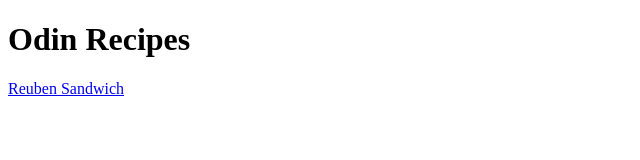
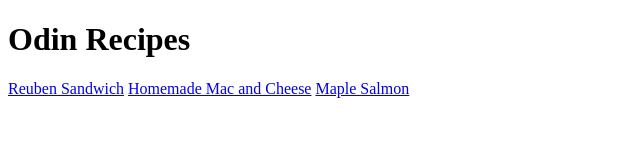
Before and after one commit to dneri126/odin-recipes, a plain HTML site: page index.html in a window 1280 px wide. Shown: the whole page, without its empty margins (0-640 px from the left). Drawn offline with Linux system fonts and the light colour scheme.

Commit message:
link Mac and Salmon recipe to index.html

```diff
--- a/index.html
+++ b/index.html
@@ -9,5 +9,7 @@
 <body>
     <h1>Odin Recipes</h1>
     <a href="recipes/reubenSandwich.html">Reuben Sandwich</a>
+    <a href="recipes/homemadeMac.html">Homemade Mac and Cheese</a>
+    <a href="recipes/mapleSalmon.html">Maple Salmon</a>
 </body>
 </html>
```
